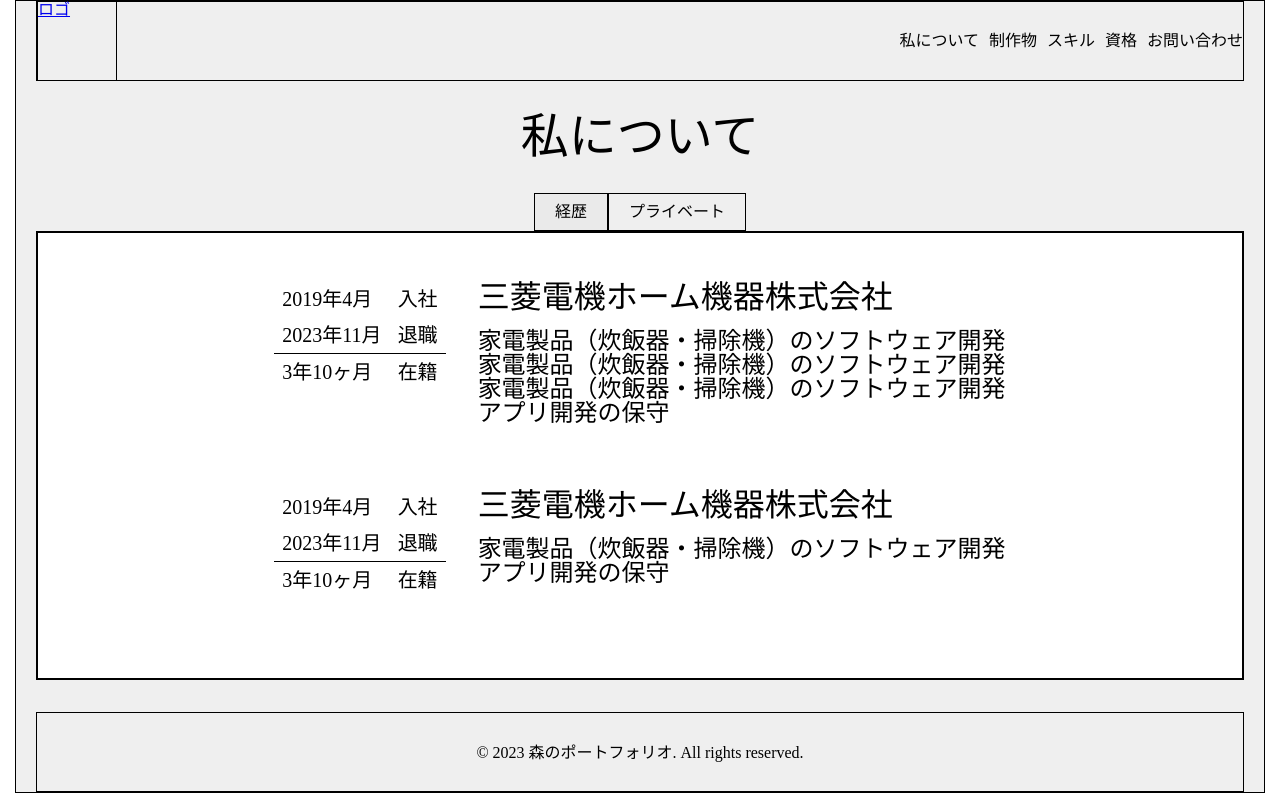
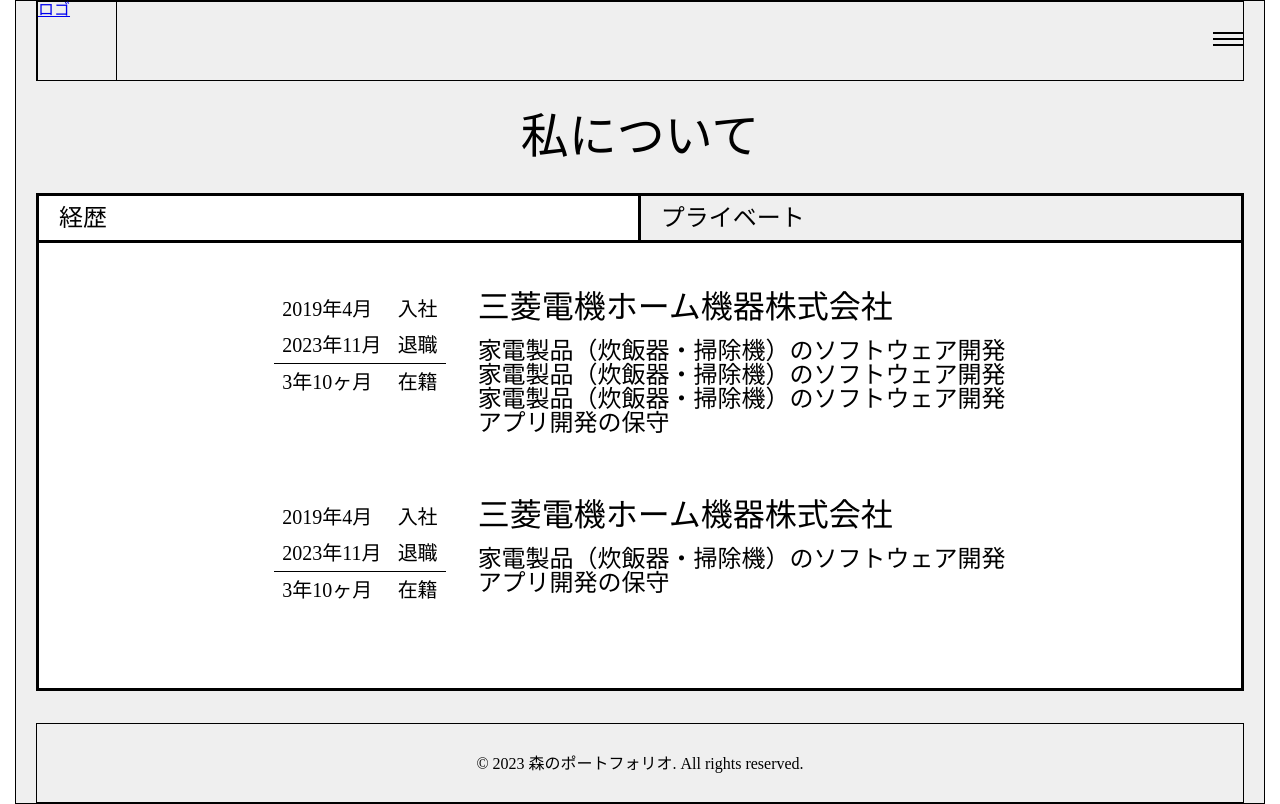
Before and after one commit to y-mori-96/portfolio, a React (Create React App) app: page /about in a window 1280 px wide. Built offline with nearby package versions, Linux system fonts and the light colour scheme.

Commit message:
ナビ　コンポーネント作成

```diff
--- a/src/components/organisms/Career.tsx
+++ b/src/components/organisms/Career.tsx
@@ -78,22 +78,24 @@ const InnerContent = styled.div`
   display: flex;
   justify-content: center;
 
-  /* width: 80%; */
+  width: 100%;
   /* border: 1px solid black; */
 `;
 
 const Header = styled.div`
   padding: 1rem;
 
-  /* border: 1px solid black;
-  background-color: gray; */
+  /* border: 1px solid black; */
+  /* border-right: none; */
+  /* background-color: gray; */
   `;
 
 const Body = styled.div`
   padding: 1rem;
 
-  /* border: 1px solid black;
-  background-color: gray; */
+  /* border: 1px solid black; */
+  /* border-left: none; */
+  /* background-color: gray; */
 `;
 
 const Text = styled.p`
--- a/src/components/organisms/Header.tsx
+++ b/src/components/organisms/Header.tsx
@@ -1,5 +1,7 @@
 import { NavLink } from 'react-router-dom';
 import styled from 'styled-components';
+// コンポーネント
+import Nav from './Nav';
 
 const Header = () => {
   return (
@@ -11,15 +13,7 @@ const Header = () => {
           </Logo>
         </NavLink>
 
-        <Nav>
-          <List>
-            <Item><StyledNavLink to="/about">私について</StyledNavLink></Item>
-            <Item><StyledNavLink to="/works">制作物</StyledNavLink></Item>
-            <Item><StyledNavLink to="/skills">スキル</StyledNavLink></Item>
-            <Item><StyledNavLink to="/certifications">資格</StyledNavLink></Item>
-            <Item><StyledNavLink to="/contact">お問い合わせ</StyledNavLink></Item>
-          </List>
-        </Nav>
+        <Nav />
       </Wrapper>
     </>
   );
@@ -41,24 +35,3 @@ const Logo = styled.div`
   height: 80px;
   border: 1px solid black;
 `;
-
-const Nav = styled.nav`
-  display: flex;
-`;
-
-const List = styled.ul`
-  display: flex;
-`;
-const Item = styled.li`
-  margin-right: 10px;
-  font-size: 1em;
-
-  &:last-child {
-    margin-right: 0;
-  }
-`;
-
-const StyledNavLink = styled(NavLink)`
-  color: #000000;
-  text-decoration: none;
-`;
--- /dev/null
+++ b/src/components/organisms/Nav.tsx
@@ -0,0 +1,80 @@
+import React, { useState } from 'react';
+import { NavLink } from 'react-router-dom';
+import styled from 'styled-components';
+
+interface ListProps {
+  isOpen: boolean;
+}
+
+interface BurgerIconProps {
+  isOpen: boolean;
+  onClick: () => void;
+}
+
+const Nav = () => {
+  const [isOpen, setIsOpen] = useState(false);
+
+  const toggleMenu = () => {
+    setIsOpen(!isOpen);
+  };
+
+  return (
+    <>
+      <BurgerIcon isOpen={isOpen} onClick={toggleMenu}>
+        <BurgerIconBar />
+        <BurgerIconBar />
+        <BurgerIconBar />
+      </BurgerIcon>
+
+      <List isOpen={isOpen}>
+        <Item><StyledNavLink to="/about">私について</StyledNavLink></Item>
+        <Item><StyledNavLink to="/works">制作物</StyledNavLink></Item>
+        <Item><StyledNavLink to="/skills">スキル</StyledNavLink></Item>
+        <Item><StyledNavLink to="/certifications">資格</StyledNavLink></Item>
+        <Item><StyledNavLink to="/contact">お問い合わせ</StyledNavLink></Item>
+      </List>
+    </>
+  );
+}
+
+export default Nav;
+
+// const List = styled.ul`
+//   display: flex;
+// `;
+
+const List = styled.ul<ListProps>`
+  display: ${({ isOpen }) => (isOpen ? 'block' : 'none')};
+`;
+
+const Item = styled.li`
+  margin-right: 1rem;
+  font-size: 1.5em;
+
+  &:last-child {
+    margin-right: 0;
+  }
+`;
+
+const StyledNavLink = styled(NavLink)`
+  color: #000000;
+  text-decoration: none;
+`;
+
+
+const BurgerIcon = styled.div<BurgerIconProps>`
+  display: flex;
+  flex-direction: column;
+  justify-content: center;
+  align-items: center;
+  cursor: pointer;
+  width: 30px;
+  height: 20px;
+`;
+
+const BurgerIconBar = styled.span`
+  width: 100%;
+  height: 2px;
+  background-color: #000;
+  margin-bottom: 4px;
+`;
--- a/src/components/pages/About.tsx
+++ b/src/components/pages/About.tsx
@@ -47,24 +47,32 @@ const TabContainer = styled.ul`
   justify-content: center;
   list-style: none;
   padding: 0;
-
-  `;
+`;
 
 const TabItems = styled.li<{ active: boolean }>`
+  font-size: 1.5rem;
   cursor: pointer;
+  width: 100%;
   padding: 10px 20px;
-  background-color: ${({ active }) => (active ? '#eaeaea' : 'transparent')};
+  background-color: ${({ active }) => (active ? '#ffffff' : 'transparent')};
+  /* border-top: ${({ active }) => (active ? '3px solid black' : 'none')}; */
 
   &:hover {
     background-color: #eaeaea;
+    /* background-color: white; */
   }
-  border: 1px solid black;
+  border: 3px solid black;
+  &:last-child{
+    border-left: none;
+    /* border-left: 3px solid black; */
+  }
 `;
 
 const Content = styled.div<{ active: boolean }>`
   display: ${({ active }) => (active ? 'block' : 'none')};
   padding: 2rem;
 
-  border: 2px solid black;
+  border: 3px solid black;
+  border-top: none;
   background-color: white;
 `;
```
Also changed, not shown: 1 other file (tests, documents, lock files or other folders).
